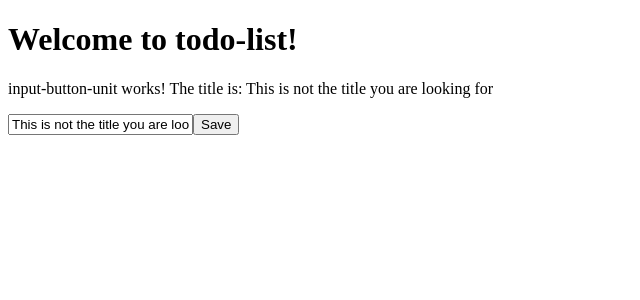
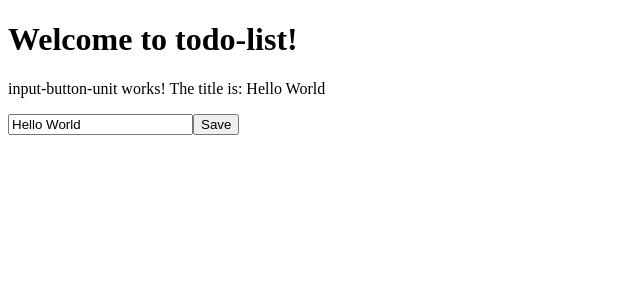
Before and after one commit to kannysa14/ng-girl-workshop, an Angular app: page / in a window 1280 px wide. Shown: the top 300 px of the page, without its empty margins (0-640 px from the left). Built offline with nearby package versions, Linux system fonts and the light colour scheme.

Commit message:
event binding

```diff
--- a/src/app/input-button-unit/input-button-unit.component.ts
+++ b/src/app/input-button-unit/input-button-unit.component.ts
@@ -3,14 +3,15 @@ import { Component, OnInit } from '@angular/core';
 @Component({
   selector: 'app-input-button-unit',
   template: `
-  <p>
-    input-button-unit works!
-    The title is: {{ title }}
-  </p>
+    <p>
+      input-button-unit works!
+      The title is: {{ title }}
+    </p>
 
-  <input [value]="title">
-  <button>Save</button>
-`,
+    <input #box [value]="title"
+       (keyup.enter)="changeTitle(box.value)">
+    <button (click)="changeTitle('Button Clicked!')">Save</button>
+  `,
   styleUrls: ['./input-button-unit.component.scss']
 })
 export class InputButtonUnitComponent implements OnInit {
@@ -18,8 +19,9 @@ export class InputButtonUnitComponent implements OnInit {
 
   constructor() { }
 
-  ngOnInit(): void {  setTimeout(() => {    this.title = 'This is not the title you are looking for';  }, 3000);}
-  generateTitle(): string {
-    return 'This title was generated by a method.';
+  ngOnInit(): void {
+  }
+  changeTitle(newTitle: string): void {
+    this.title = newTitle;
   }
 }
```
